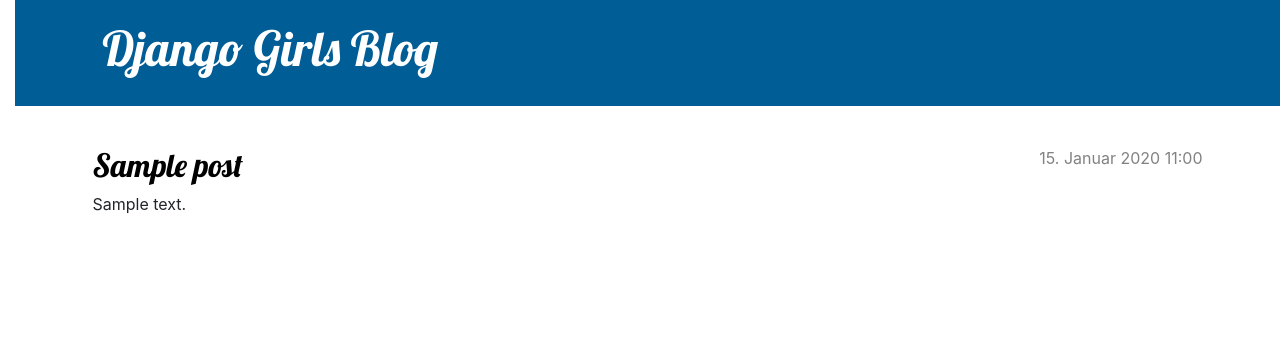
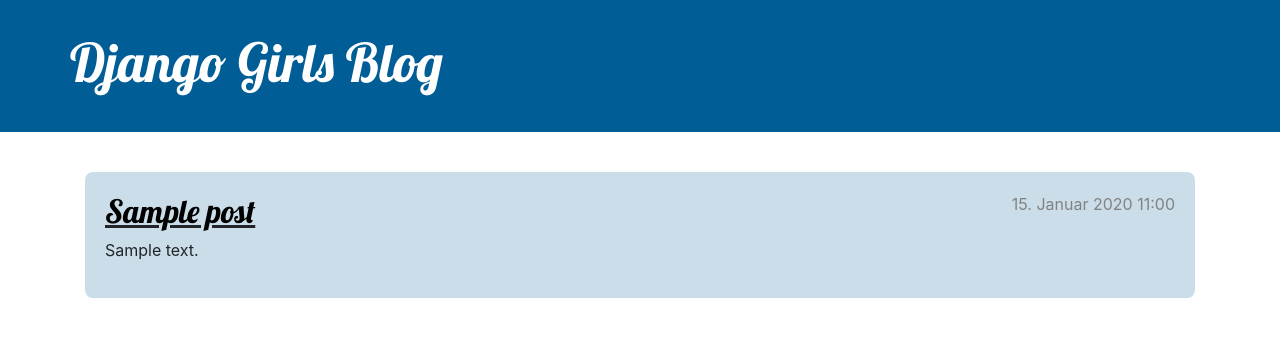
Before and after one commit to heyzora-new/my-first-blog, a Django app: page / in a window 1280 px wide. Shown: the top 342 px of the page. Run offline with Django 5.2, Linux system fonts and the light colour scheme; tables that the repository leaves empty hold one stand-in row (values such as "Sample post").

Commit message:
Versuch änderungen online zu bringen

```diff
--- a/blog/static/css/blog.css
+++ b/blog/static/css/blog.css
@@ -3,7 +3,8 @@
     font-family: "Lobster";
 }
 body {
-    padding-left: 15px;
+    padding-left: 0px;
+
 }
 
 
@@ -11,7 +12,7 @@
     background-color: #005d96;
     margin-top: 0;
     margin-bottom: 40px;
-    padding: 20px 20px 20px 40px;
+    padding: 30px 30px 30px 0px;
 }
 
 .page-header h1,
@@ -19,7 +20,7 @@
 .page-header h1 a:visited,
 .page-header h1 a:active {
     color: #ffffff;
-    font-size: 36pt;
+    font-size: 40pt;
     text-decoration: none;
 }
 
@@ -28,6 +29,7 @@
 h3,
 h4 {
     font-family: 'Lobster', cursive;
+    text-decoration: underline;
 }
 
 .date {
@@ -52,8 +54,22 @@
     margin-right: 20px;
 }
 
+
+
 .post {
-    margin-bottom: 70px;
+    margin-left: 0px;
+    margin-bottom: 45px;
+    background-color: #cbdde8;
+    padding: 20px;
+    border-radius: 8px;
+
+}
+
+
+.post:hover {
+    transform: translateY(-5px);
+    box-shadow: 0 8px 16px rgba(0,0,0,0.15);
+    transition: all 0.3s ease;
 }
 
 .post h2 a,
--- a/blog/templates/blog/base.html
+++ b/blog/templates/blog/base.html
@@ -21,5 +21,6 @@
                 </div>
             </div>
         </main>
+
     </body>
 </html>
```
Also changed, not shown: header-low-budget-guenstig-reisen.jpg (added).
